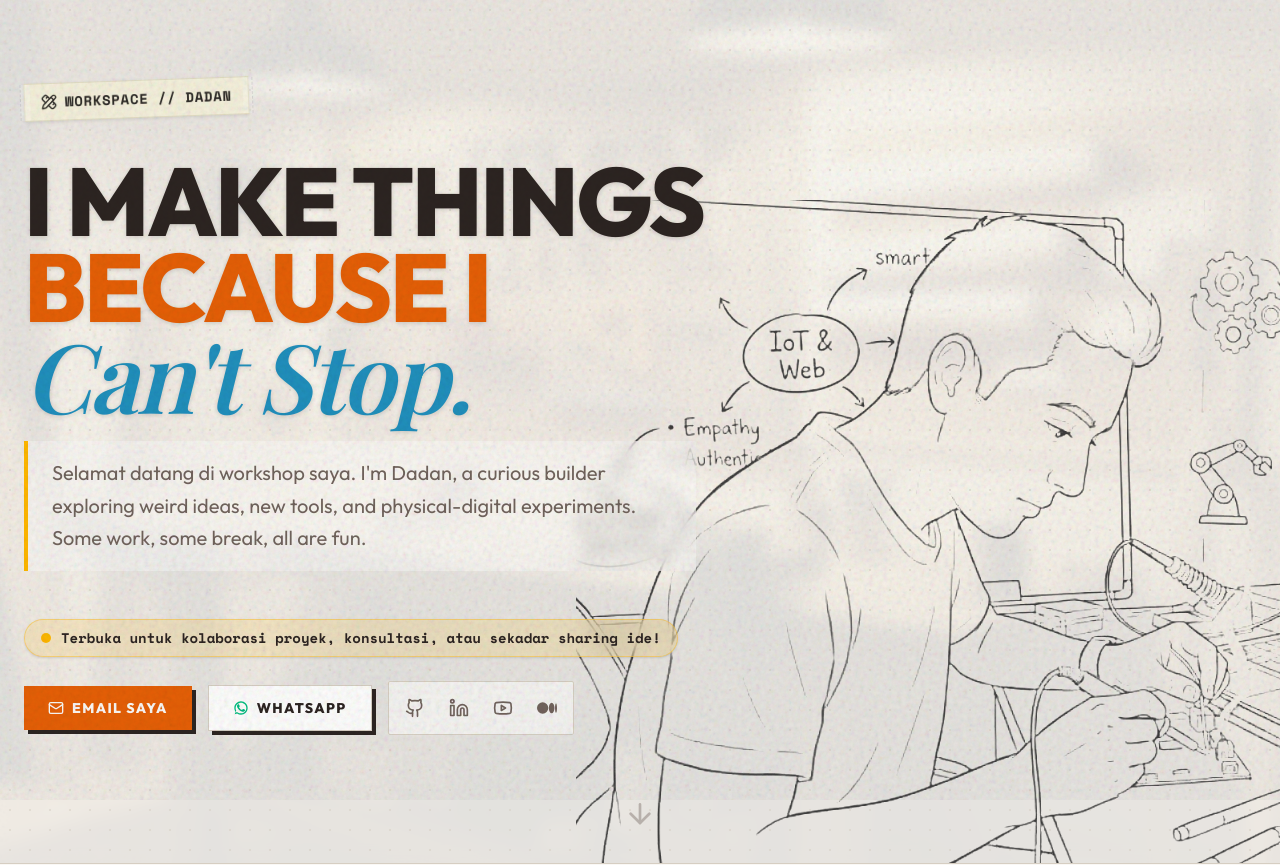
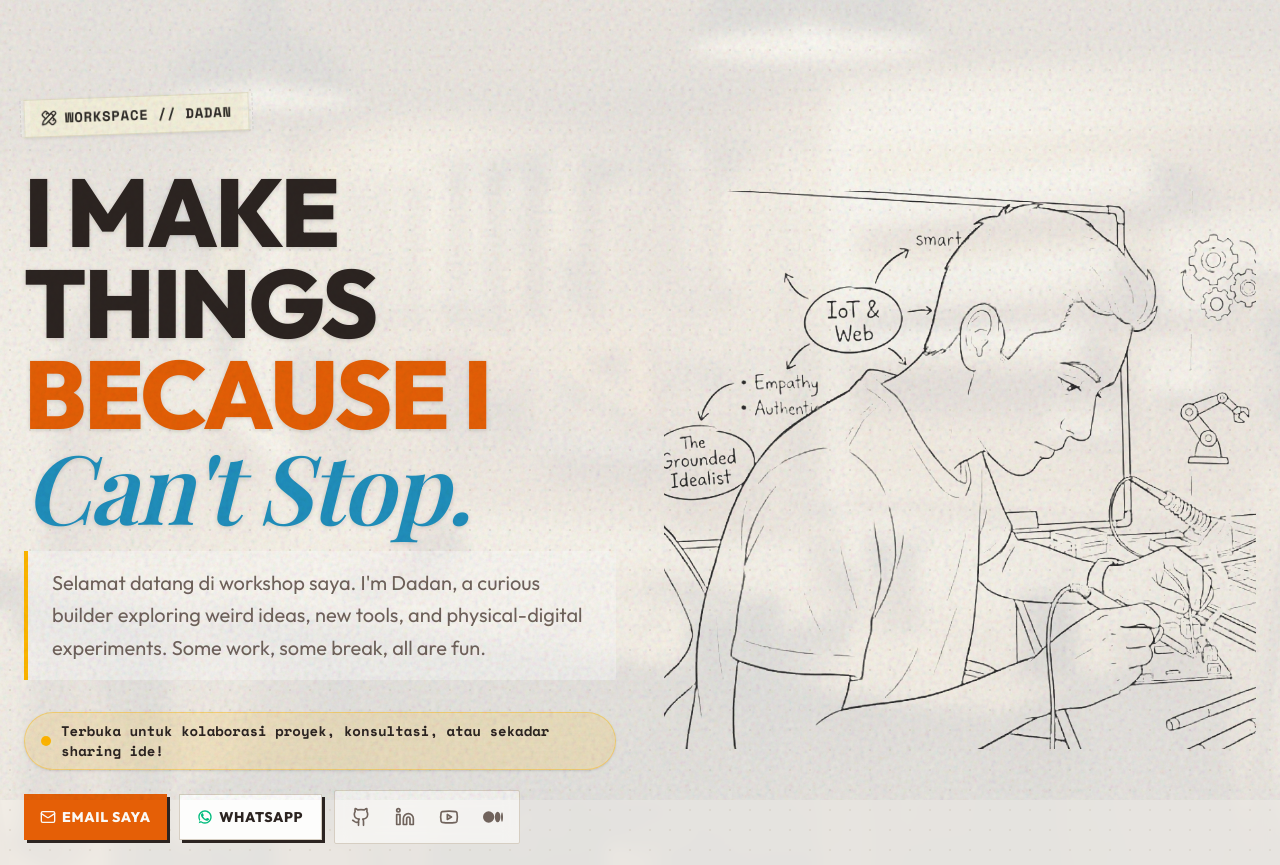
Before and after one commit to radanstromer-lgtm/lab-dadan, a Next.js app: page / in a window 1280 px wide. Shown: the top 865 px of the page. Built offline with nearby package versions, Linux system fonts and the light colour scheme; no server answers; the database is empty; a web font is replaced by a local one.

Commit message:
add migration for portal guru video assessment project update and new hero component

```diff
--- a/components/hero.tsx
+++ b/components/hero.tsx
@@ -22,7 +22,7 @@ function MediumIcon(props: React.SVGProps<SVGSVGElement>) {
 
 export function Hero() {
   return (
-    <section className="relative min-h-[100dvh] flex items-center justify-center overflow-hidden border-b border-border pt-20 pb-32">
+    <section className="relative min-h-[100dvh] flex items-center justify-center overflow-hidden border-b border-border pt-20 pb-16 sm:pt-24 sm:pb-32">
       {/* Background Image with Warm Overlay */}
       <div className="absolute inset-0 z-0">
         <div className="absolute inset-0 bg-background/85 z-10 backdrop-blur-sm" />
@@ -35,12 +35,14 @@ export function Hero() {
       </div>
 
       <div className="container relative z-30 px-6 mx-auto">
-        <div className="max-w-3xl">
+        <div className="grid grid-cols-1 lg:grid-cols-12 gap-8 lg:gap-12 items-center">
+          {/* Main Content Column */}
+          <div className="lg:col-span-6 flex flex-col justify-center">
             <motion.div
               initial={{ opacity: 0, rotate: -5 }}
               animate={{ opacity: 1, rotate: -2 }}
               transition={{ duration: 0.5, delay: 0.2 }}
-            className="masking-tape inline-flex items-center gap-2 px-4 py-2 mb-10 font-mono text-sm font-bold uppercase tracking-wider text-black"
+              className="masking-tape inline-flex items-center gap-2 px-4 py-2 mb-6 sm:mb-8 font-mono text-xs sm:text-sm font-bold uppercase tracking-wider text-black self-start"
             >
               <PencilRuler className="w-4 h-4" />
               Workspace // Dadan
@@ -51,7 +53,7 @@ export function Hero() {
               animate={{ opacity: 1, y: 0 }}
               transition={{ duration: 0.7, delay: 0.3 }}
             >
-            <h1 className="text-5xl md:text-7xl lg:text-8xl font-black tracking-tight text-foreground mb-6 uppercase leading-[0.9]">
+              <h1 className="text-4xl sm:text-6xl md:text-7xl lg:text-8xl font-black tracking-tight text-foreground mb-5 uppercase leading-[0.95]">
                 <span className="block text-foreground drop-shadow-sm">I make things</span>
                 <span className="block text-primary drop-shadow-sm">Because I</span>
                 <span
@@ -70,49 +72,70 @@ export function Hero() {
             <motion.p
               initial={{ opacity: 0 }}
               animate={{ opacity: 1 }}
-            transition={{ duration: 0.5, delay: 0.7 }}
-            className="text-lg md:text-xl text-muted-foreground font-sans max-w-2xl mb-12 leading-relaxed border-l-4 border-accent pl-6 bg-card/40 p-4 rounded-r-md backdrop-blur-sm"
+              transition={{ duration: 0.5, delay: 0.5 }}
+              className="text-base sm:text-lg md:text-xl text-muted-foreground font-sans max-w-2xl mb-4 sm:mb-8 leading-relaxed border-l-4 border-accent pl-4 sm:pl-6 bg-card/40 p-3 sm:p-4 rounded-r-md backdrop-blur-sm"
             >
               Selamat datang di workshop saya. I&apos;m Dadan, a curious builder exploring weird ideas, new tools, and physical-digital experiments. Some work, some break, all are fun.
             </motion.p>
 
+            {/* MOBILE ONLY: Expansive Full-Bleed Sketch - "Seolah full mengisi" without covering face or identity text */}
+            <motion.div
+              initial={{ opacity: 0, scale: 0.96 }}
+              animate={{ opacity: 1, scale: 1 }}
+              transition={{ duration: 0.7, delay: 0.4 }}
+              className="block lg:hidden relative w-[calc(100%+3rem)] -mx-6 sm:w-full sm:mx-0 my-3 sm:my-5"
+            >
+              <div className="relative w-full max-w-[460px] mx-auto px-2">
+                {/* Subtle warm workshop light glow behind sketch */}
+                <div className="absolute inset-0 bg-gradient-to-b from-primary/10 via-accent/5 to-transparent blur-2xl -z-10 rounded-full scale-95 opacity-70 pointer-events-none" />
+                <img
+                  src="/images/scetch-hero-dadan.png"
+                  alt="Dadan Workshop Sketch"
+                  className="w-full h-auto object-contain drop-shadow-xl"
+                />
+              </div>
+            </motion.div>
+
             <motion.div
               initial={{ opacity: 0, y: 20 }}
               animate={{ opacity: 1, y: 0 }}
-            transition={{ duration: 0.5, delay: 0.9 }}
-            className="space-y-6"
+              transition={{ duration: 0.5, delay: 0.7 }}
+              className="space-y-4 sm:space-y-5"
             >
               {/* Wording Kolaborasi / Sharing Ide */}
-            <div className="inline-flex items-center gap-2.5 px-4 py-2 rounded-full bg-accent/15 border border-accent/40 text-foreground text-xs md:text-sm font-mono font-semibold backdrop-blur-md shadow-sm">
-              <span className="relative flex h-2.5 w-2.5">
+              <div className="inline-flex items-center gap-2.5 px-4 py-2 rounded-full bg-accent/15 border border-accent/40 text-foreground text-xs sm:text-sm font-mono font-semibold backdrop-blur-md shadow-sm w-full sm:w-auto justify-center sm:justify-start">
+                <span className="relative flex h-2.5 w-2.5 shrink-0">
                   <span className="animate-ping absolute inline-flex h-full w-full rounded-full bg-accent opacity-75"></span>
                   <span className="relative inline-flex rounded-full h-2.5 w-2.5 bg-accent"></span>
                 </span>
-              <span>Terbuka untuk kolaborasi proyek, konsultasi, atau sekadar sharing ide!</span>
+                <span className="text-center sm:text-left">Terbuka untuk kolaborasi proyek, konsultasi, atau sekadar sharing ide!</span>
               </div>
 
-            {/* Contacts & Social Media Buttons */}
-            <div className="flex flex-wrap items-center gap-4">
+              {/* Contacts & Social Media Buttons: Proportional on Mobile */}
+              <div className="flex flex-col sm:flex-row sm:items-center gap-3 w-full">
+                {/* Primary CTA Buttons (50% - 50% on Mobile) */}
+                <div className="grid grid-cols-2 gap-3 w-full sm:w-auto">
                   <a
                     href="mailto:email@dadan.id"
-                className="group relative inline-flex items-center justify-center px-6 py-3 font-sans font-bold text-primary-foreground bg-primary uppercase tracking-widest transition-all hover:bg-primary/90 hover:scale-[1.02] shadow-[4px_4px_0px_0px_hsl(var(--foreground))] hover:shadow-[2px_2px_0px_0px_hsl(var(--foreground))] hover:translate-x-[2px] hover:translate-y-[2px] rounded-sm text-sm"
+                    className="group relative inline-flex items-center justify-center px-4 py-3 font-sans font-bold text-primary-foreground bg-primary uppercase tracking-wider transition-all hover:bg-primary/90 hover:scale-[1.02] shadow-[3px_3px_0px_0px_hsl(var(--foreground))] hover:shadow-[1px_1px_0px_0px_hsl(var(--foreground))] hover:translate-x-[1px] hover:translate-y-[1px] rounded-sm text-xs sm:text-sm text-center"
                   >
-                <Mail className="w-4 h-4 mr-2" />
-                Email Saya
+                    <Mail className="w-4 h-4 mr-1.5 shrink-0" />
+                    <span>Email Saya</span>
                   </a>
 
                   <a
                     href="https://wa.me/6283874917977"
                     target="_blank"
                     rel="noopener noreferrer"
-                className="group relative inline-flex items-center justify-center px-6 py-3 font-sans font-bold text-foreground bg-card border border-border uppercase tracking-widest transition-all hover:bg-muted hover:scale-[1.02] shadow-[4px_4px_0px_0px_hsl(var(--foreground))] hover:shadow-[2px_2px_0px_0px_hsl(var(--foreground))] hover:translate-x-[2px] hover:translate-y-[2px] rounded-sm text-sm"
+                    className="group relative inline-flex items-center justify-center px-4 py-3 font-sans font-bold text-foreground bg-card border border-border uppercase tracking-wider transition-all hover:bg-muted hover:scale-[1.02] shadow-[3px_3px_0px_0px_hsl(var(--foreground))] hover:shadow-[1px_1px_0px_0px_hsl(var(--foreground))] hover:translate-x-[1px] hover:translate-y-[1px] rounded-sm text-xs sm:text-sm text-center"
                   >
-                <WhatsAppIcon className="w-4 h-4 mr-2 text-emerald-500" />
-                WhatsApp
+                    <WhatsAppIcon className="w-4 h-4 mr-1.5 text-emerald-500 shrink-0" />
+                    <span>WhatsApp</span>
                   </a>
+                </div>
 
-              {/* Social Channels Container */}
-              <div className="flex items-center gap-2 text-muted-foreground bg-card/60 p-2 rounded-md border border-border backdrop-blur-sm">
+                {/* Social Channels Container (Evenly spaced on Mobile) */}
+                <div className="flex items-center justify-around sm:justify-center gap-2 text-muted-foreground bg-card/60 p-2 rounded-md border border-border backdrop-blur-sm w-full sm:w-auto">
                   <a
                     href="https://github.com/radanstromer-lgtm"
                     target="_blank"
@@ -157,22 +180,31 @@ export function Hero() {
               </div>
             </motion.div>
           </div>
-      </div>
 
-      <div className="absolute right-0 bottom-0 w-full lg:w-[55%] h-full z-20 pointer-events-none flex items-end justify-end opacity-90">
+          {/* DESKTOP ONLY: Sketch Column on Right */}
+          <div className="hidden lg:flex lg:col-span-6 items-end justify-end w-full">
+            <motion.div
+              initial={{ opacity: 0, y: 30 }}
+              animate={{ opacity: 1, y: 0 }}
+              transition={{ duration: 0.8, delay: 0.4 }}
+              className="relative w-full max-w-none"
+            >
               <img
                 src="/images/scetch-hero-dadan.png"
                 alt="Dadan Sketch"
-          className="w-full h-full object-contain object-right-bottom"
+                className="w-full h-auto object-contain drop-shadow-2xl"
               />
+            </motion.div>
+          </div>
+        </div>
       </div>
 
       <motion.div
-        animate={{ y: [0, 10, 0] }}
+        animate={{ y: [0, 8, 0] }}
         transition={{ repeat: Infinity, duration: 3, ease: "easeInOut" }}
-        className="absolute bottom-10 left-1/2 -translate-x-1/2 text-muted-foreground"
+        className="absolute bottom-3 sm:bottom-8 left-1/2 -translate-x-1/2 text-muted-foreground"
       >
-        <ArrowDown className="w-8 h-8 opacity-40" />
+        <ArrowDown className="w-5 h-5 sm:w-7 sm:h-7 opacity-40" />
       </motion.div>
     </section>
   );
```
Also changed, not shown: 1 other file (tests, documents, lock files or other folders). Lines whose indentation alone changed are shown as unchanged.
